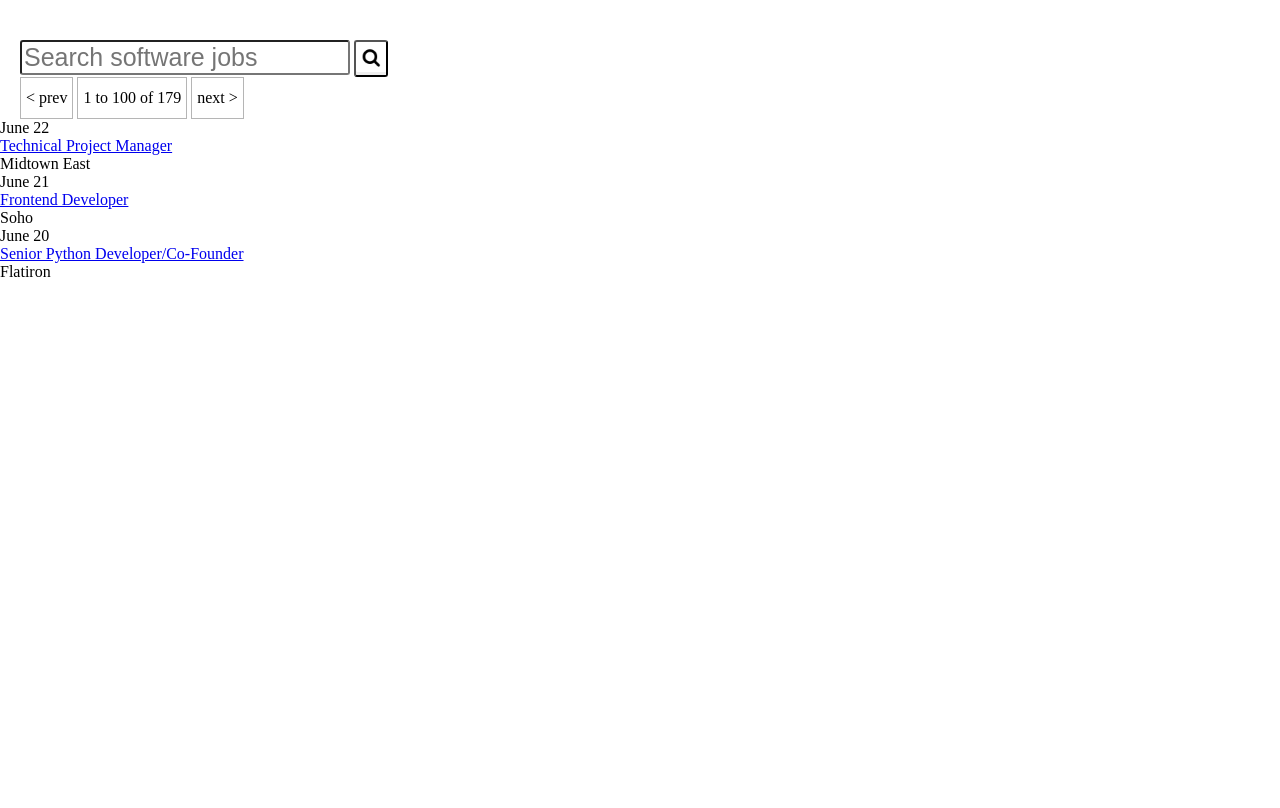
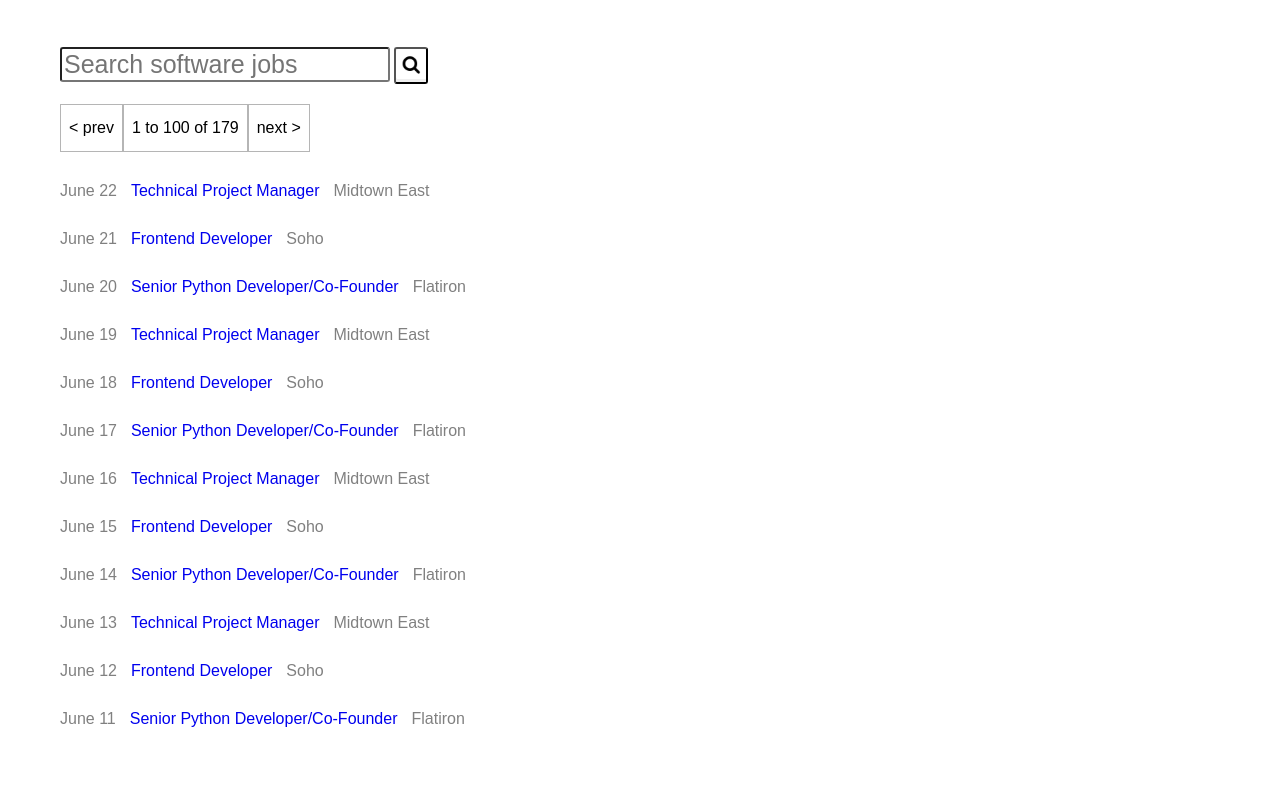
Before and after one commit to jcbkw/challenge_lesson5, a plain HTML site: page index.html in a window 1280 px wide. Shown: the part 53-861 px from the top of the page. Before the commit the page ends 800 px from the top, so only its background shows below. Drawn offline with Linux system fonts and the light colour scheme.

Commit message:
modified html and css structure

```diff
--- a/css/main.css
+++ b/css/main.css
@@ -1,31 +1,32 @@
 body {
     margin: 0;
+    padding: 0:
+}
+
+.main {
+    margin: 100px 40px;
 }
 
 nav {
     background-color: #b5b5b5;
-    width:100%;
-    position: relative;
-    padding: 10px;
+    width: 100%;
+    position: fixed;
+    padding: 15px;
+    top:0px;
 }
 
-nav h1,
-.nav {
+nav h1, .nav {
     font-family: sans-serif;
     font-size: 20px;
 }
 
-nav h1,
-ul.nav,
-.nav li {
+nav h1, ul.nav, .nav li {
     display: inline-block;
 }
 
-
-nav h1,
-ul.nav {
-    margin:0;
-    padding:0;
+nav h1, ul.nav {
+    margin: 0;
+    padding: 0;
 }
 
 .nav {
@@ -34,12 +35,9 @@ ul.nav {
     position: absolute;
     text-align: right;
     right: 30px;
-
-
 }
 
 .nav li {
-
     margin-right: 15px;
 }
 
@@ -49,48 +47,57 @@ ul.nav {
 }
 
 .page_nav {
-    margin-left: 20px;
+    margin: 20px;
     line-height: 30px;
+}
 
-
-}
 .page_nav div {
-
-padding:5px;
-display:inline-block;
+    padding: 8px;
+    float:left;
     border: 1px solid #b5b5b5;
+    font-family: sans-serif;
+    margin-bottom: 25px;
 }
 
 .page_nav a {
-
     text-decoration: none;
     color: black;
-
 }
 
 form button {
-
     padding: 0px;
     vertical-align: top;
     border-radius: 3px;
 }
 
 form img {
-
-    width:30px;
-    height:30px;
-
+    width: 30px;
+    height: 30px;
 }
 
 form {
     margin-top: 50px;
     margin-left: 20px;
-
 }
 
 input[type="search"] {
-
     font-size: 25px;
     border-radius: 3px;
+}
 
+.search_result {
+    clear: left;
+    margin: 20px 15px;
 }
+
+.search_result div {
+    display:inline-block;
+    font-family: sans-serif;
+    color: grey;
+    padding: 5px;
+}
+
+.search_result a {
+
+    text-decoration: none;
+}
--- a/index.html
+++ b/index.html
@@ -1,10 +1,12 @@
 <!DOCTYPE html>
 <html>
+
     <head>
-        <meta charset="utf-8" name="gregslist" content="One search classified posts. Everything from ads for help wanted to zebra cookie receipes." >
+        <meta charset="utf-8" name="gregslist" content="One search classified posts. Everything from ads for help wanted to zebra cookie receipes.">
         <title>Greg's List</title>
         <link rel="stylesheet" href="css/main.css">
     </head>
+
     <body>
         <div>
 
@@ -15,7 +17,7 @@
                     <li><a href="http://www.thinkful.com">Account</a></li>
                 </ul>
             </nav>
-<div>
+            <div class="main">
                 <form>
                     <input type="search" placeholder="Search software jobs">
                     <button type="submit">
@@ -28,24 +30,66 @@
                     <div><a href="www.thinkful.com"> next &gt</a> </div>
                 </div>
 
-    <div  class="search_result">
+                <div class="search_result">
                     <div class="date">June 22</div>
                     <div class="job_title"><a href="www.thinkful.com"> Technical Project Manager </a> </div>
                     <div class="location"> Midtown East </div>
                 </div>
-    <div  class="search_result">
+                <div class="search_result">
                     <div class="date">June 21</div>
                     <div class="job_title"><a href="www.thinkful.com"> Frontend Developer</a> </div>
                     <div class="location"> Soho </div>
                 </div>
-    <div  class="search_result">
+                <div class="search_result">
                     <div class="date">June 20</div>
                     <div class="job_title"><a href="www.thinkful.com"> Senior Python Developer/Co-Founder </a> </div>
                     <div class="location"> Flatiron </div>
                 </div>
+                <div class="search_result">
+                    <div class="date">June 19</div>
+                    <div class="job_title"><a href="www.thinkful.com"> Technical Project Manager </a> </div>
+                    <div class="location"> Midtown East </div>
                 </div>
-
-
+                <div class="search_result">
+                    <div class="date">June 18</div>
+                    <div class="job_title"><a href="www.thinkful.com"> Frontend Developer</a> </div>
+                    <div class="location"> Soho </div>
+                </div>
+                <div class="search_result">
+                    <div class="date">June 17</div>
+                    <div class="job_title"><a href="www.thinkful.com"> Senior Python Developer/Co-Founder </a> </div>
+                    <div class="location"> Flatiron </div>
+                </div>
+                <div class="search_result">
+                    <div class="date">June 16</div>
+                    <div class="job_title"><a href="www.thinkful.com"> Technical Project Manager </a> </div>
+                    <div class="location"> Midtown East </div>
+                </div>
+                <div class="search_result">
+                    <div class="date">June 15</div>
+                    <div class="job_title"><a href="www.thinkful.com"> Frontend Developer</a> </div>
+                    <div class="location"> Soho </div>
+                </div>
+                <div class="search_result">
+                    <div class="date">June 14</div>
+                    <div class="job_title"><a href="www.thinkful.com"> Senior Python Developer/Co-Founder </a> </div>
+                    <div class="location"> Flatiron </div>
+                </div>
+                <div class="search_result">
+                    <div class="date">June 13</div>
+                    <div class="job_title"><a href="www.thinkful.com"> Technical Project Manager </a> </div>
+                    <div class="location"> Midtown East </div>
+                </div>
+                <div class="search_result">
+                    <div class="date">June 12</div>
+                    <div class="job_title"><a href="www.thinkful.com"> Frontend Developer</a> </div>
+                    <div class="location"> Soho </div>
+                </div>
+                <div class="search_result">
+                    <div class="date">June 11</div>
+                    <div class="job_title"><a href="www.thinkful.com"> Senior Python Developer/Co-Founder </a> </div>
+                    <div class="location"> Flatiron </div>
+                </div>
             </div>
     </body>
 </html>
```
Lines whose indentation alone changed are shown as unchanged.
